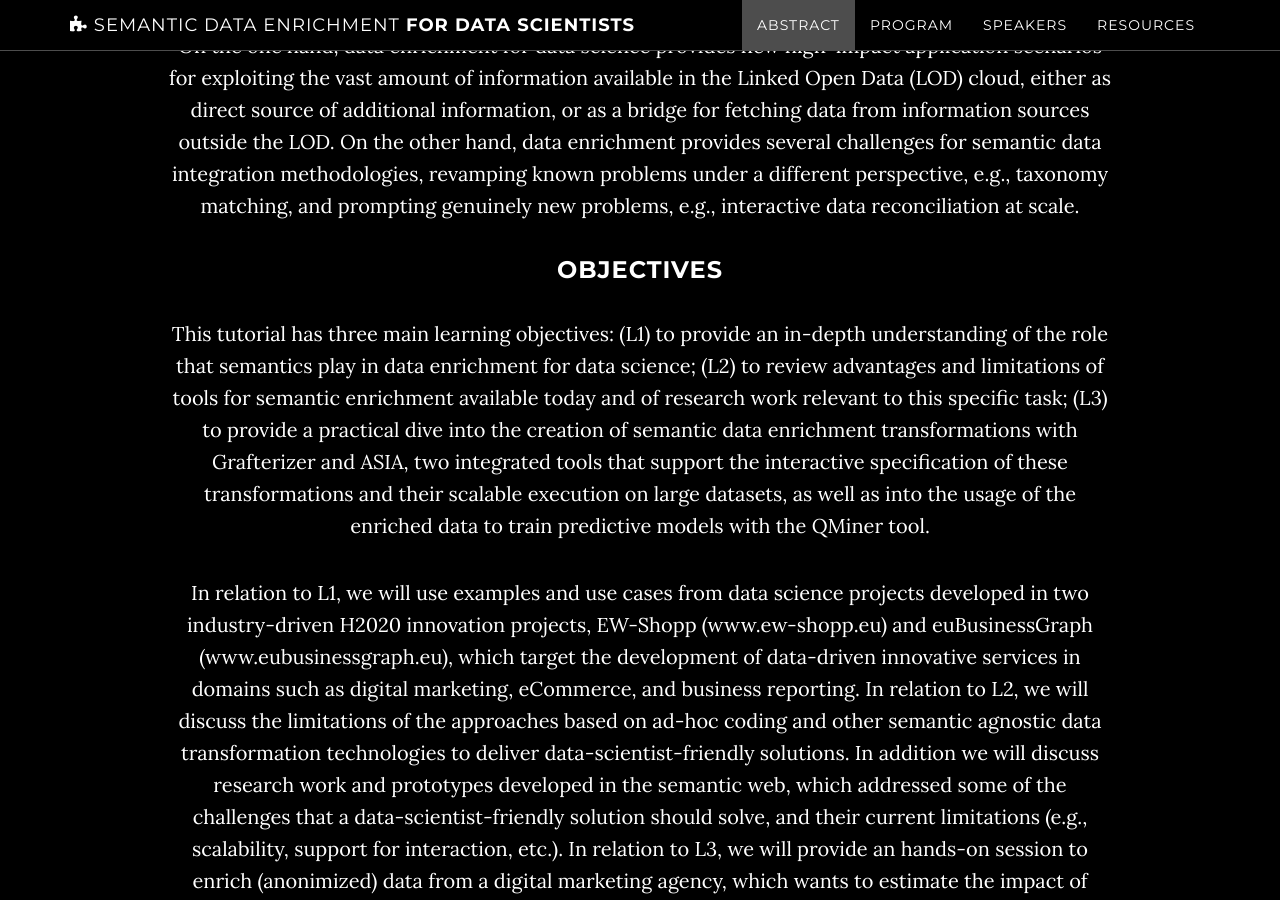
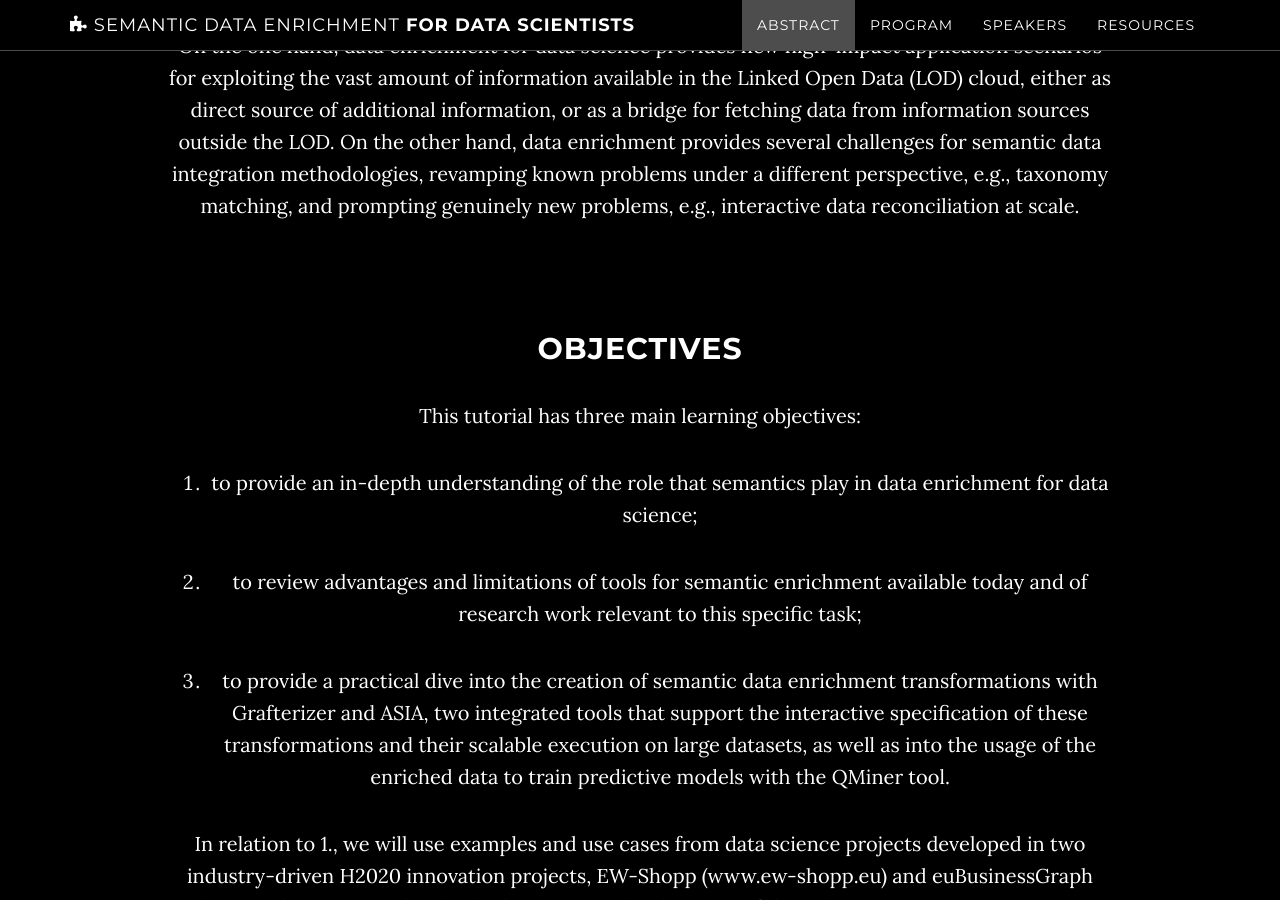
Before and after one commit to ew-shopp/eswc2019-tutorial, a Jekyll site: the page built from index.md, in a window 1280 px wide and 900 px high, scrolled down 1461 px. Built offline with Jekyll 4.4.1, drawn with Linux system fonts in a browser that asks for light colours; our own code applies the rules of GitHub Pages for plain Markdown files; some of the changed text lies outside the part shown.

Commit message:
Implement Aljaz's comments

```diff
--- a/_includes/abstract.html
+++ b/_includes/abstract.html
@@ -16,20 +16,29 @@
                       or as a bridge for fetching data from information sources outside the LOD. On the other hand, data enrichment provides
                       several challenges for semantic data integration methodologies, revamping known problems under a different perspective,
                       e.g., taxonomy matching, and prompting genuinely new problems, e.g., interactive data reconciliation at scale.</p>
-                <h3> Objectives </h3>
-                <p>This tutorial has three main learning objectives: (L1) to provide an in-depth understanding of the role that semantics play
-                     in data enrichment for data science; (L2) to review advantages and limitations of tools for semantic enrichment available
-                     today and of research work relevant to this specific task; (L3) to provide a practical dive into the creation of semantic
-                     data enrichment transformations with Grafterizer and ASIA, two integrated tools that support the interactive specification
-                     of these transformations and their scalable execution on large datasets, as well as into the usage of the enriched data to
-                     train predictive models with the QMiner tool.</p>
-                <p>In relation to L1, we will use examples and use cases from data science projects developed in two industry-driven H2020
+                <h2 class="content-subsection"> Objectives </h2>
+                <p>This tutorial has three main learning objectives:</p>
+                <ol>
+                    <li class="p-li">
+                        to provide an in-depth understanding of the role that semantics play in data enrichment for data science;
+                    </li>
+                    <li class="p-li">
+                        to review advantages and limitations of tools for semantic enrichment available today and of research work relevant
+                            to this specific task;
+                    </li>
+                    <li class="p-li">
+                        to provide a practical dive into the creation of semantic data enrichment transformations with Grafterizer and ASIA,
+                        two integrated tools that support the interactive specification  of these transformations and their scalable execution
+                        on large datasets, as well as into the usage of the enriched data to  train predictive models with the QMiner tool.
+                    </li>
+                </ol>
+                <p>In relation to 1., we will use examples and use cases from data science projects developed in two industry-driven H2020
                     innovation projects, EW-Shopp (www.ew-shopp.eu) and euBusinessGraph (www.eubusinessgraph.eu), which target the development
                     of data-driven innovative services in domains such as digital marketing, eCommerce, and business reporting. In relation to
-                    L2, we will discuss the limitations of the approaches based on ad-hoc coding and other semantic agnostic data transformation
+                    2., we will discuss the limitations of the approaches based on ad-hoc coding and other semantic agnostic data transformation
                     technologies to deliver data-scientist-friendly solutions. In addition we will discuss research work and prototypes developed
                     in the semantic web, which addressed some of the challenges that a data-scientist-friendly solution should solve, and their
-                     current limitations (e.g., scalability, support for interaction, etc.). In relation to L3, we will provide an hands-on session
+                     current limitations (e.g., scalability, support for interaction, etc.). In relation to 3., we will provide an hands-on session
                       to enrich (anonimized) data from a digital marketing agency, which wants to estimate the impact of weather on the impressions
                       of the ads it manages in its campaigns. We will show how to enrich the source datasets with spatial coordinates extracted from
                        Geonames, our "bridge", to eventually fetch data from a weather API. Finally, we will show how to use the enriched data to
--- a/_includes/css/grayscale.css
+++ b/_includes/css/grayscale.css
@@ -252,6 +252,10 @@ a:focus {
     padding-top: 100px;
 }
 
+.content-subsection {
+    padding-top: 75px;
+}
+
 .download-section {
     width: 100%;
     padding: 50px 0;
--- a/_includes/media.html
+++ b/_includes/media.html
@@ -6,10 +6,14 @@
                     <h2>Media</h2>
                     <p> See our tools in action!</p>
                     <div class="row">
-                        <div class="col-md-8 col-md-offset-2">
+                        <div class="col-md-6">
                             <div class="embed-responsive embed-responsive-16by9">
-                                <iframe class="embed-responsive-item" width="560" height="315" src="https://www.youtube.com/embed/6b8t8iM_7ZI" frameborder="0" allow="accelerometer; autoplay; encrypted-media; gyroscope; picture-in-picture" allowfullscreen></iframe>
+                                <iframe class="embed-responsive-item" src="https://www.youtube.com/embed/6b8t8iM_7ZI" frameborder="0" allow="accelerometer; autoplay; encrypted-media; gyroscope; picture-in-picture" allowfullscreen></iframe>
                             </div>
+                        </div>
+                        <div class="col-md-6">
+                            <div class="embed-responsive embed-responsive-16by9">
+                                <iframe class="embed-responsive-item" src="https://www.youtube.com/embed/liA0ahRj9Nw" frameborder="0" allow="accelerometer; autoplay; encrypted-media; gyroscope; picture-in-picture" allowfullscreen></iframe>                            </div>
                         </div>
                     </div>
                 </div>
--- a/_includes/program.html
+++ b/_includes/program.html
@@ -1,6 +1,5 @@
     <!-- Program Section -->
     <section id="program" class="container content-section">
-        <div class="container content-section">
         <div class="row text-center">
             <div class="col-lg-10 col-lg-offset-1">
                 <h2>Program</h2>
@@ -45,5 +44,4 @@
                 </ul>
             </div>
         </div>
-        </div>
     </section>
--- a/_includes/resources.html
+++ b/_includes/resources.html
@@ -1,5 +1,5 @@
     <!-- Download Section -->
-    <section id="resources" class="content-section text-center">
+    <section id="resources" class="content-subsection text-center">
         <div class="download-section">
             <div class="container">
                 <div class="col-lg-10 col-lg-offset-1">
--- a/_includes/speakers.html
+++ b/_includes/speakers.html
@@ -69,7 +69,7 @@
             </div>
             <div class="col-md-2">
                 <div class="single-team">
-                    <img src="http://infinityflamesoft.com/html/halim-preview/assets/img/team/2.jpg" alt="">
+                    <img src="img/aljaz.jpg" alt="">
                     <div class="team-hover">
                        <div class="team-content">
                           <h4>Aljaž Košmerlj <span>PhD</span></h4>
```
Also changed, not shown: 4 other files. Lines whose indentation alone changed are shown as unchanged.
